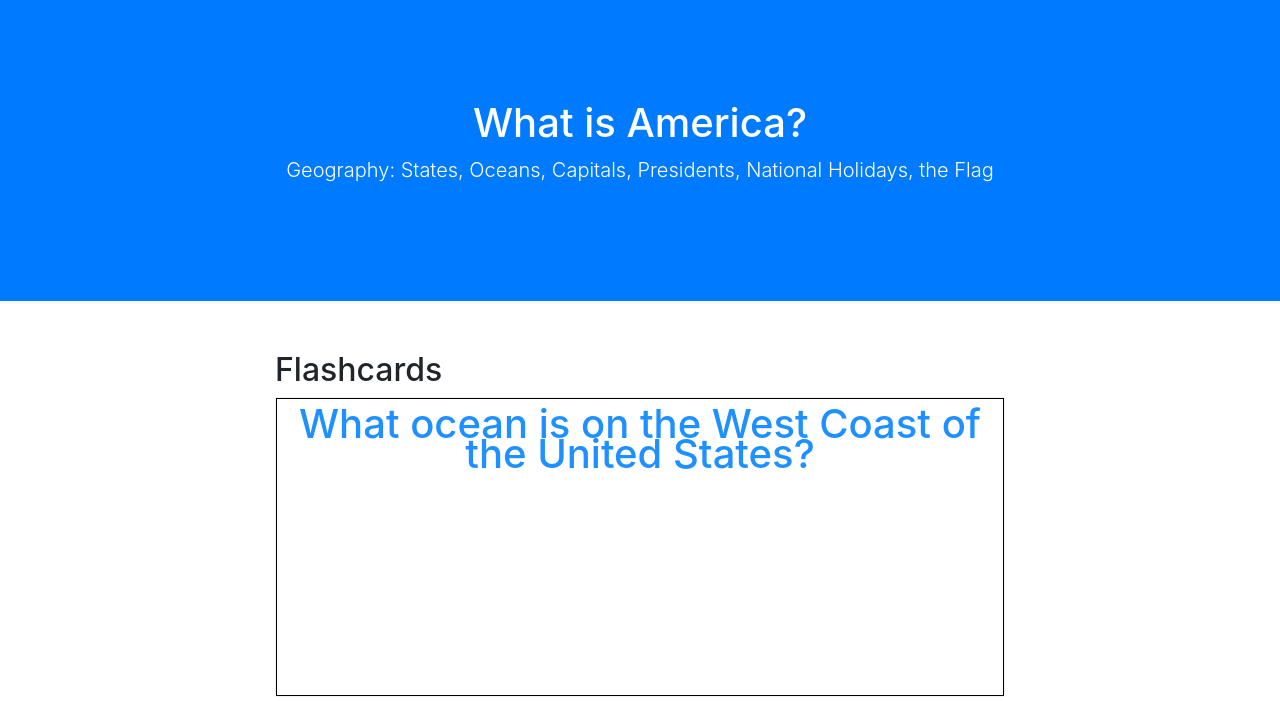
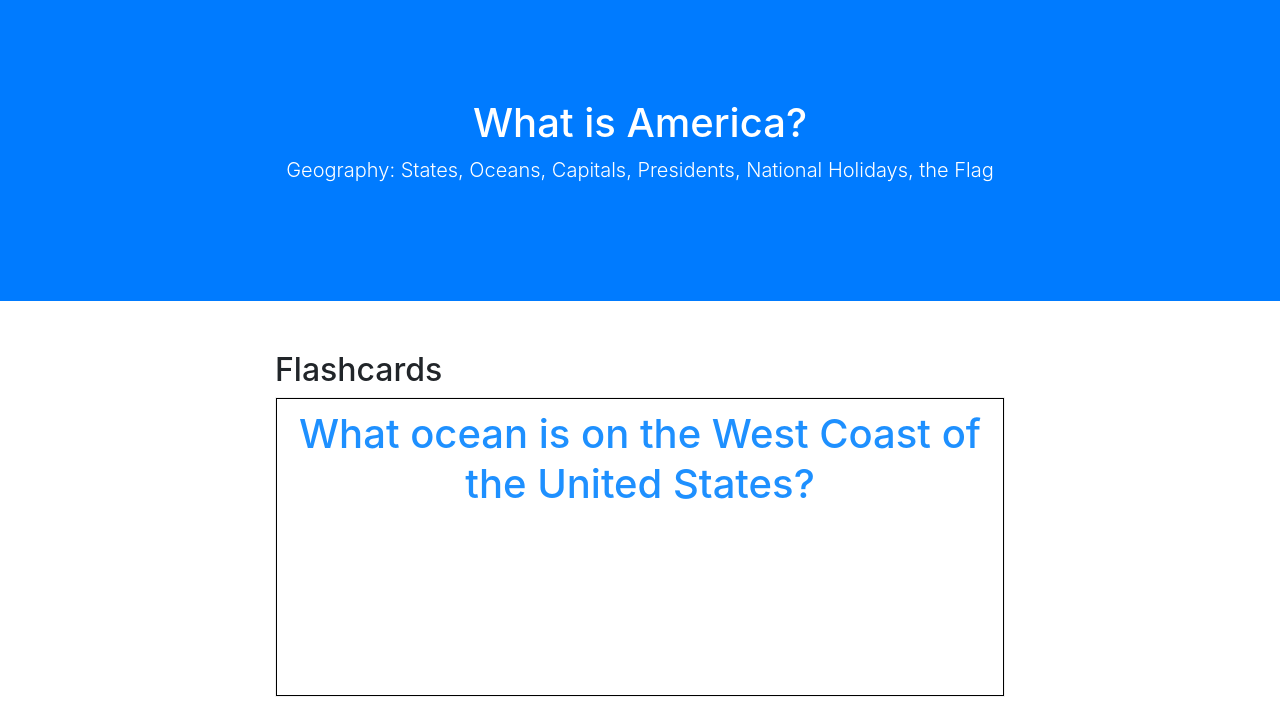
Before and after one commit to jenniferli1098/chinatowncitizenship, a PHP site: page /ushistory_module1.html in a window 1280 px wide. Shown: the part 57-758 px from the top of the page. Run offline with PHP 8.4, Linux system fonts and the light colour scheme; some libraries are stand-ins or nearby versions.

Commit message:
Update custom.css

```diff
--- a/css/custom.css
+++ b/css/custom.css
@@ -79,7 +79,7 @@ section {
 .question{
   text-align: center;
   padding: 10px;
-  line-height: 30px;
+  line-height: 50px;
   vertical-align: middle;
   font-size: 30pt;
 }
@@ -87,7 +87,7 @@ section {
 .answer{
   text-align: center;
   padding: 10px;
-  line-height: 30px;
+  line-height: 50px;
   vertical-align: middle;
   font-size: 30pt;
 }
```
